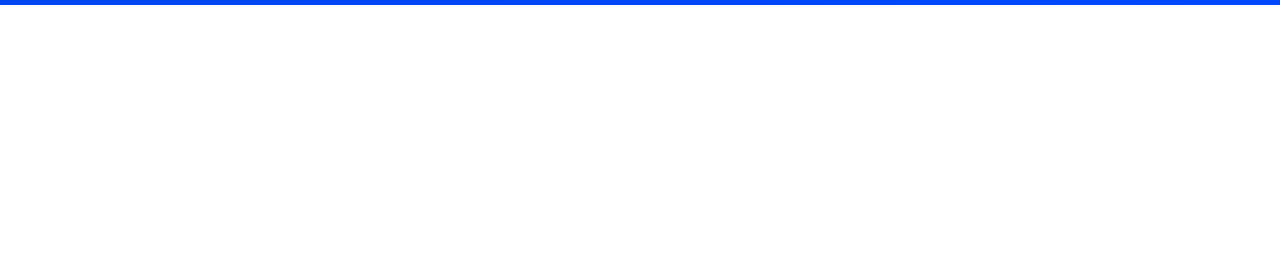
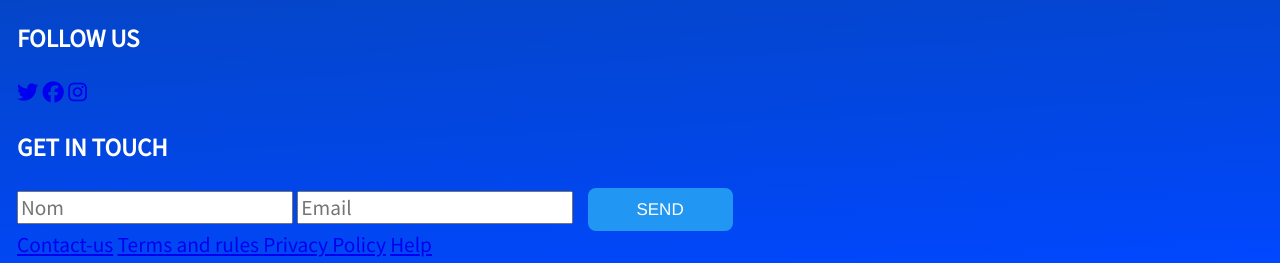
Before and after one commit to Ibinou/website, a plain HTML site: page index.html in a window 1280 px wide. Shown: the part 1010-1273 px from the top of the page. Before the commit the page ends 1015 px from the top, so only its background shows below. Drawn offline with Linux system fonts and the light colour scheme.

Commit message:
Update index.html

```diff
--- a/index.html
+++ b/index.html
@@ -49,5 +49,31 @@
 <div class="item5">Item5</div>
 <div class="item6">ltem6</div>
 </div>
+
+    <div class="footer">
+        <div class="follow-us">
+            <h3>FOLLOW US</h3>
+            <div class="social-icons">
+                <a href="#"><i class="fab fa-twitter"></i></a>
+                <a href="#"><i class="fab fa-facebook"></i></a>
+                <a href="#"><i class="fab fa-instagram"></i></a>
+
+            </div>
+        </div>
+        <div class="get-in-touch">
+            <h3>GET IN TOUCH</h3>
+            <form>
+                <input type="text" placeholder="Nom">
+                <input type="email" placeholder="Email">
+                <button type="submit">SEND</button>
+            </form>
+        </div>
+        <div class="footer-links">
+            <a href="#">Contact-us</a>
+            <a href="#">Terms and rules </a>
+            <a href="#">Privacy Policy</a>
+            <a href="#">Help</a>
+        </div>
+    </div>
 </body>
 </html>
```
